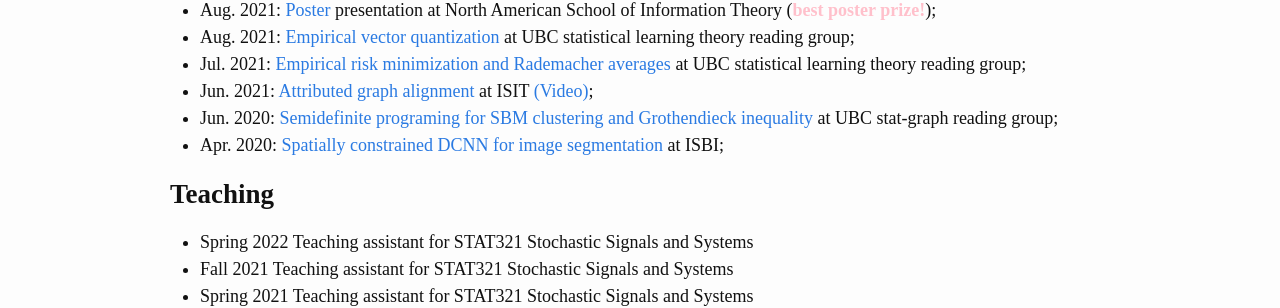
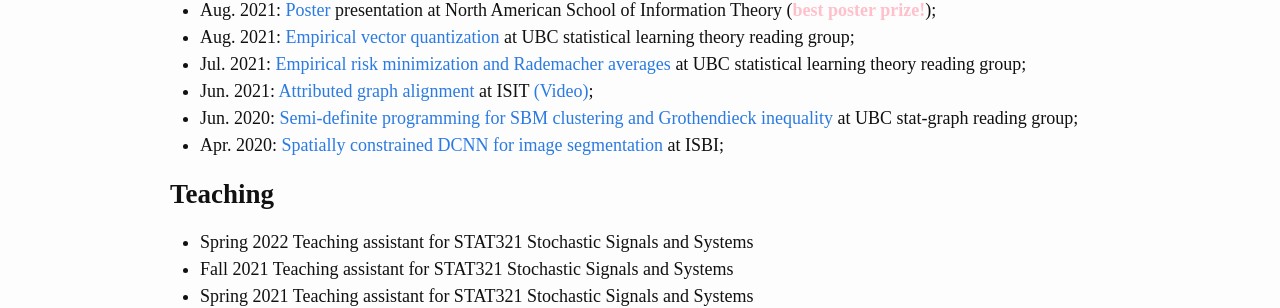
Before and after one commit to NingZhang-Git/NZ_website, a Jekyll site: the page built from index.md, in a window 1280 px wide. Shown: the part 1382-1690 px from the top of the page. Built offline with Jekyll 4.4.1, drawn with Linux system fonts in a browser that asks for light colours.

Commit message:
Update index.md

```diff
--- a/index.md
+++ b/index.md
@@ -53,7 +53,7 @@ IEEE International Symposium on Biomedical Imaging (ISBI 2020).
 - Aug. 2021: [Empirical vector quantization](assets/SLT-chap10.pdf) at UBC statistical learning theory reading group;
 - Jul. 2021: [Empirical risk minimization and Rademacher averages](assets/SLT-chap6.pdf) at UBC statistical learning theory reading group;
 - Jun. 2021: [Attributed graph alignment](assets/publication/ISIT2021.pdf) at ISIT [(Video)](assets/publication/ISIT2021.mp4);
-- Jun. 2020: [Semidefinite programing for SBM clustering and Grothendieck inequality](assets/2020MDS.pdf) at UBC stat-graph reading group;
+- Jun. 2020: [Semi-definite programming for SBM clustering and Grothendieck inequality](assets/2020MDS.pdf) at UBC stat-graph reading group;
 - Apr. 2020: [Spatially constrained DCNN for image segmentation](assets/publication/ISBI2020.pdf) at ISBI;
 
 ## **Teaching**
```
